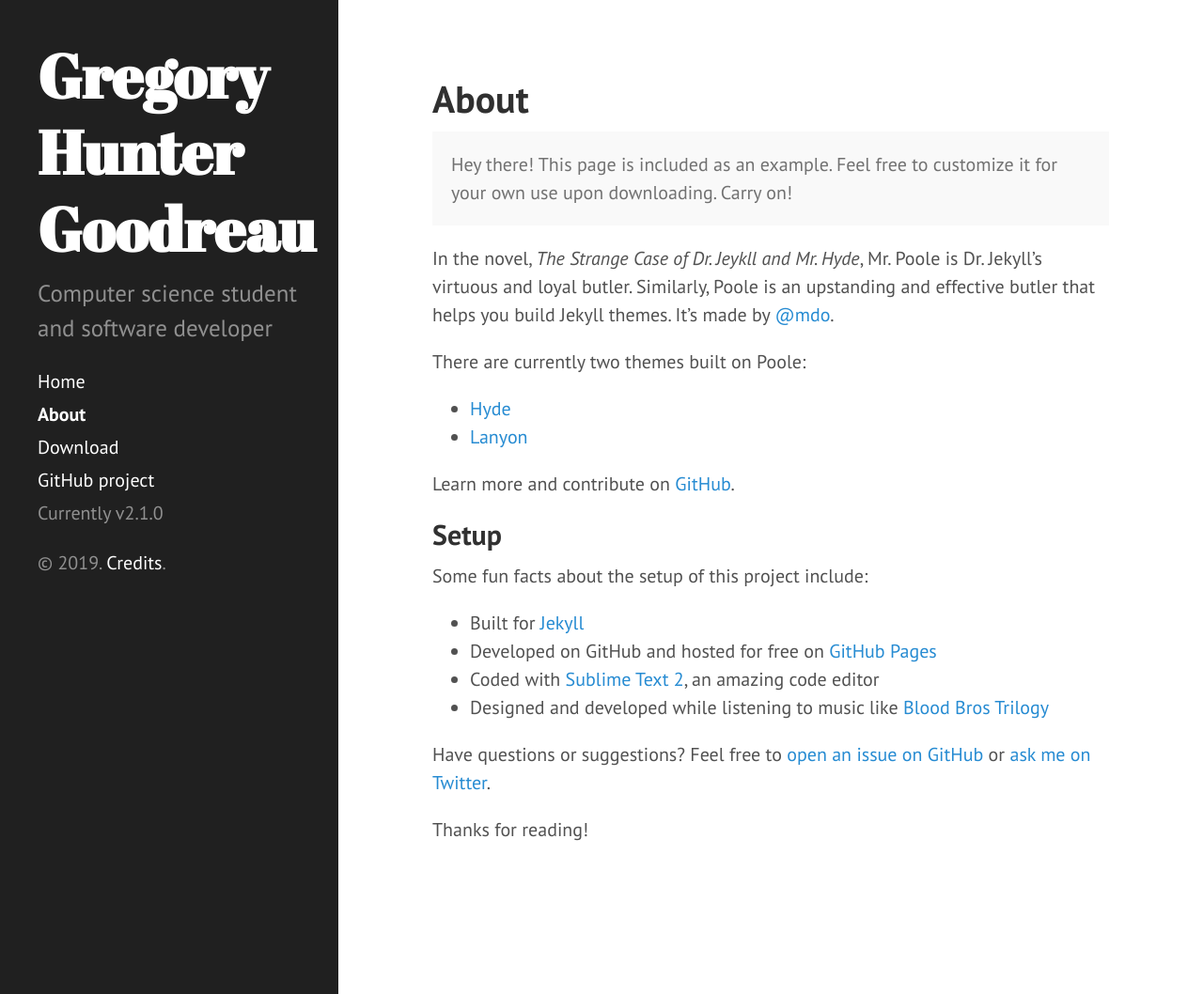
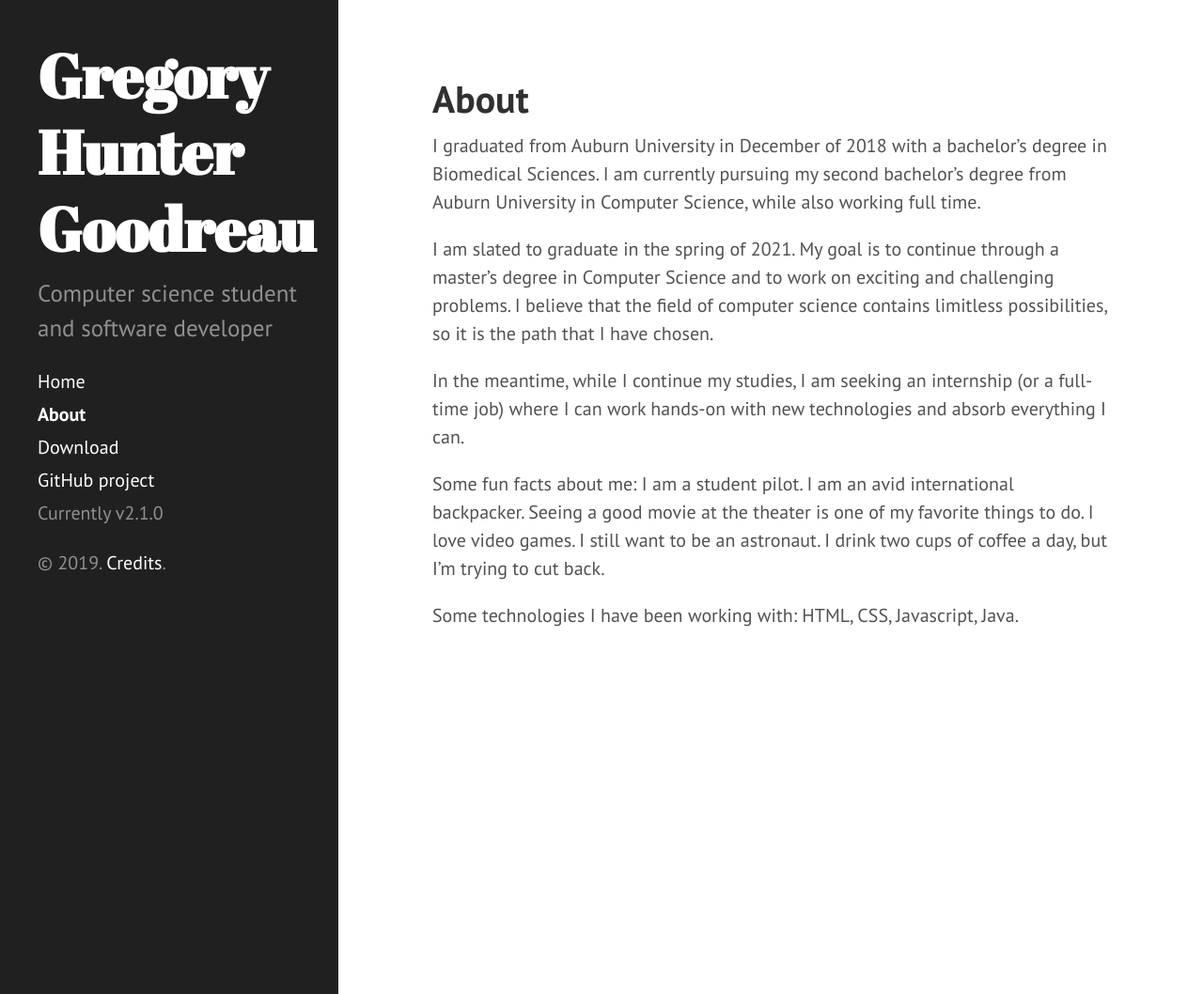
Before and after one commit to ghgoodreau/ghgoodreau.github.io, a Jekyll site: the page built from about.md, in a window 1280 px wide and 1058 px high. Shown: the whole window at 94% size. Built offline with Jekyll 4.4.1, drawn with Linux system fonts in a browser that asks for light colours; Markdown is read by kramdown in place of the engine named in the settings.

Commit message:
Update about.md

```diff
--- a/about.md
+++ b/about.md
@@ -3,28 +3,12 @@ layout: page
 title: About
 ---
 
-<p class="message">
-  Hey there! This page is included as an example. Feel free to customize it for your own use upon downloading. Carry on!
-</p>
+I graduated from Auburn University in December of 2018 with a bachelor's degree in Biomedical Sciences. I am currently pursuing my second bachelor's degree from Auburn University in Computer Science, while also working full time.
 
-In the novel, *The Strange Case of Dr. Jeykll and Mr. Hyde*, Mr. Poole is Dr. Jekyll's virtuous and loyal butler. Similarly, Poole is an upstanding and effective butler that helps you build Jekyll themes. It's made by [@mdo](https://twitter.com/mdo).
+I am slated to graduate in the spring of 2021. My goal is to continue through a master's degree in Computer Science and to work on exciting and challenging problems. I believe that the field of computer science contains limitless possibilities, so it is the path that I have chosen.
 
-There are currently two themes built on Poole:
+In the meantime, while I continue my studies, I am seeking an internship (or a full-time job) where I can work hands-on with new technologies and absorb everything I can.
 
-* [Hyde](http://hyde.getpoole.com)
-* [Lanyon](http://lanyon.getpoole.com)
+Some fun facts about me: I am a student pilot. I am an avid international backpacker. Seeing a good movie at the theater is one of my favorite things to do. I love video games. I still want to be an astronaut. I drink two cups of coffee a day, but I'm trying to cut back.
 
-Learn more and contribute on [GitHub](https://github.com/poole).
-
-## Setup
-
-Some fun facts about the setup of this project include:
-
-* Built for [Jekyll](http://jekyllrb.com)
-* Developed on GitHub and hosted for free on [GitHub Pages](https://pages.github.com)
-* Coded with [Sublime Text 2](http://sublimetext.com), an amazing code editor
-* Designed and developed while listening to music like [Blood Bros Trilogy](https://soundcloud.com/maddecent/sets/blood-bros-series)
-
-Have questions or suggestions? Feel free to [open an issue on GitHub](https://github.com/poole/issues/new) or [ask me on Twitter](https://twitter.com/mdo).
-
-Thanks for reading!
+Some technologies I have been working with: HTML, CSS, Javascript, Java.
```
